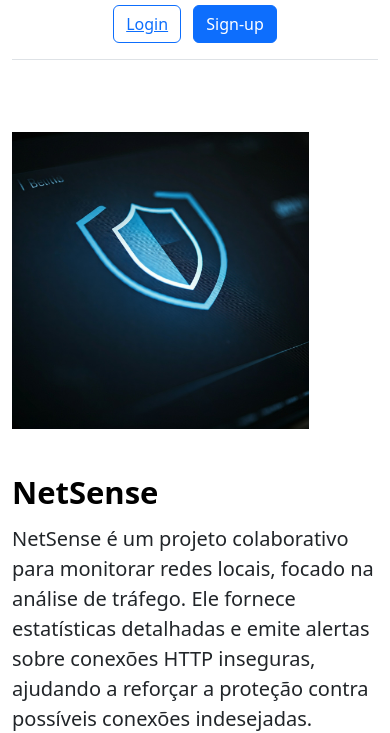
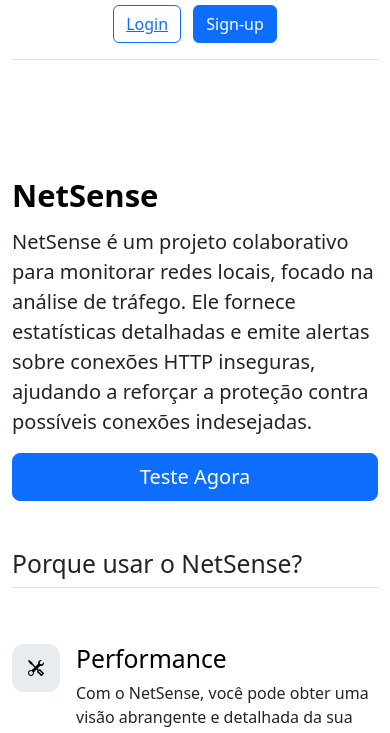
Before and after one commit to Jacksoan-Eufrosino/NetSense, a plain HTML site: page index.html in a window 390 px wide. Shown: the part 113-846 px from the top of the page. Drawn offline with nearby package versions, Linux system fonts and the light colour scheme.

```diff
--- a/index.html
+++ b/index.html
@@ -82,7 +82,7 @@
         <div class="col-10 col-sm-8 col-lg-6">
           <img
             src="images/images.jpg"
-            class="d-block mx-lg-auto img-fluid"
+            class="d-none d-lg-block mx-lg-auto img-fluid"
             alt="Bootstrap Themes"
             width="700"
             height="500"
```
Also changed, not shown: README.md, images/landPage.png (added).
